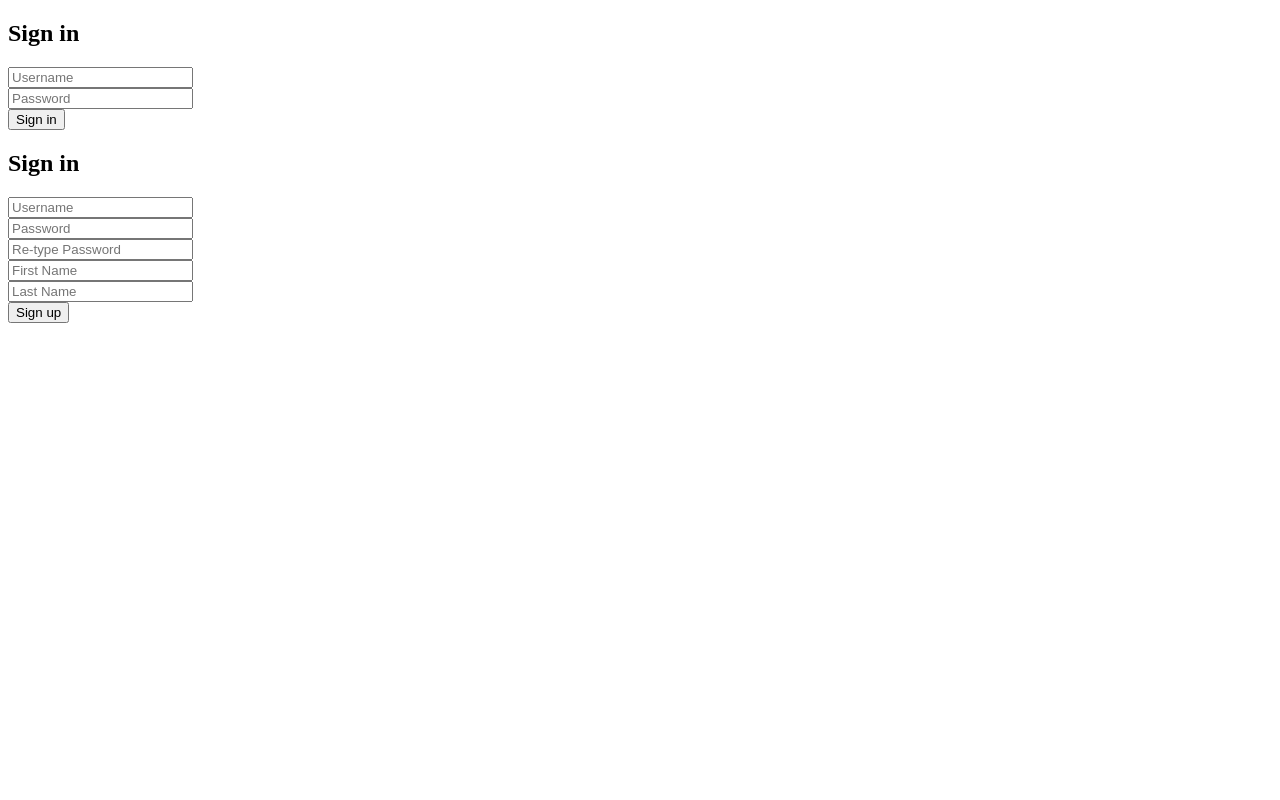
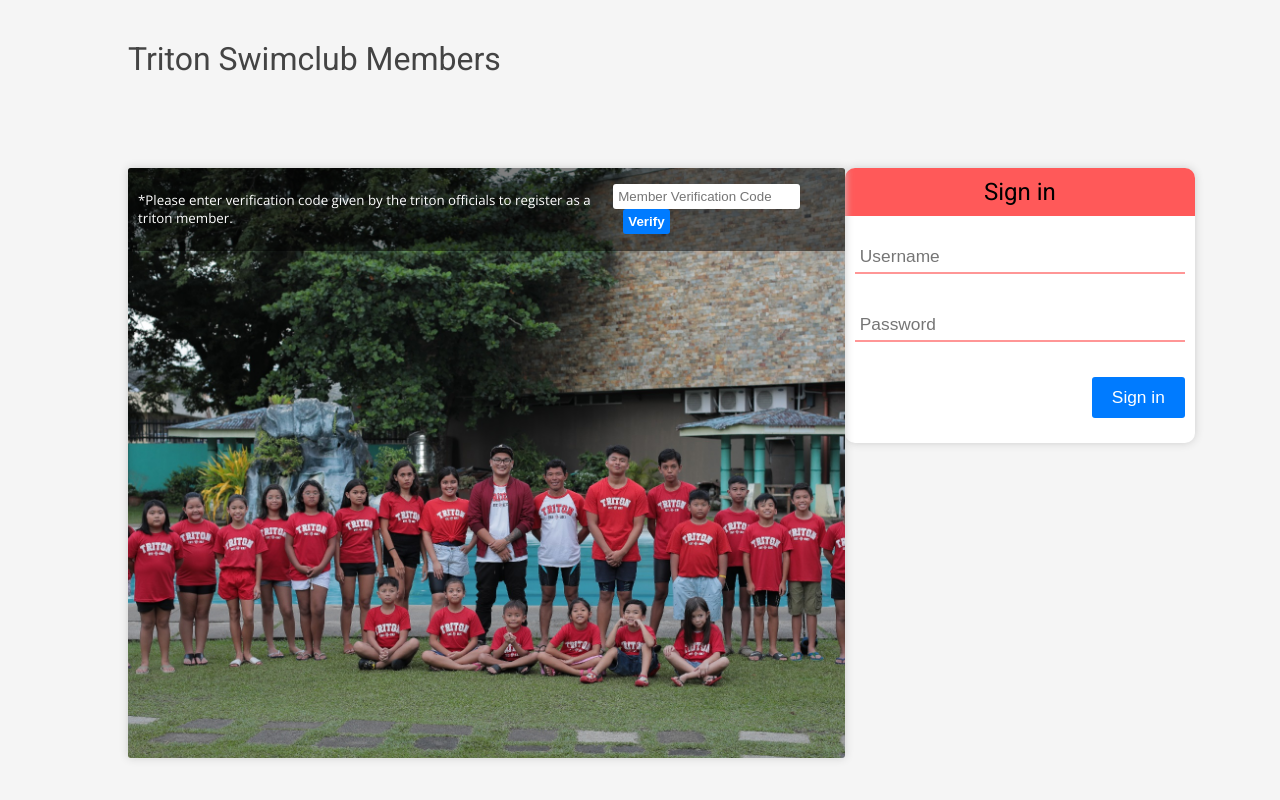
Before and after one commit to neilaldreiii/tritonswim, a PHP site: page /Triton.php in a window 1280 px wide. Run offline with PHP 8.4, Linux system fonts and the light colour scheme; data that the repository does not hold is empty.

Commit message:
added styling to triton, login and register

```diff
--- /dev/null
+++ b/Assets/Css/admin.css
@@ -0,0 +1,140 @@
+* {
+    box-sizing: border-box;
+}
+
+body {
+    font-family: 'Open Sans', sans-serif;
+    margin: 0;
+    padding: 0;
+    background: #f5f5f5;
+    color: #444;
+}
+
+h1,
+h2,
+h3,
+h4,
+h5,
+h6 {
+    margin: 0;
+    padding: 0;
+    font-family: 'Roboto', sans-serif;
+    font-weight: normal;
+}
+.input-field, .form-action {
+    padding: 10px;
+    margin: 15px 0;
+}
+.input-field input[type=text], .input-field input[type=password] {
+    outline: none;
+    border: none;
+    border-bottom: 2px solid #ff9696;
+    padding: 5px;
+    font-size: 13pt;
+    width: 100%;
+    display: block;
+}
+.input-field input[type=text]:hover, .input-field input[type=password]:hover {
+    border-bottom: 2px solid #FF0000;
+}
+.input-field input[type=text]:focus, .input-field input[type=password]:focus {
+    border-bottom: 2px solid #FF0000;
+}
+.form-action input[type=submit] {
+    outline: none;
+    border: none;
+    background: #007bff;
+    color: #fff;
+    font-size: 13pt;
+    padding: 10px 20px;
+    border-radius: 3px;
+}
+.form-action input[type=submit]:hover, .form-action input[type=submit]:focus {
+    background: #005fc4;
+    cursor: pointer;
+}
+.container {
+    width: 80%;
+    margin: auto;
+}
+.sub-container {
+    display: flex;
+    flex-flow: row;
+    justify-content: space-between;
+}
+.container .header {
+    padding: 40px 0;
+    margin: 50px 0;
+    margin-top: 0;
+}
+.form-header {
+    text-align: center;
+    background: #ff0000a6;
+    padding: 10px;
+    color: #000000;
+}
+.login-container {
+    width: 30%;
+}
+.login {
+    margin: auto;
+    border-radius: 10px;
+    box-shadow: 0 0 8px #ccc;
+    background: #FFF;
+    width: 350px;
+    overflow: hidden;
+}
+.login .form-action input[type=submit] {
+    display: block;
+    margin: auto;
+    margin-right: 0;
+}
+.register-container {
+    flex-grow: 1;
+    height: 590px;
+    background-image: url(../Media/Images/banner-one.JPG);
+    background-position: center;
+    background-repeat: no-repeat;
+    background-size: cover;
+    border-radius: 3px;
+    box-shadow: 0 0 8px #ccc;
+    position: relative;
+    overflow: hidden;
+}
+.overlay {
+    position: absolute;
+    top: 0;
+    left: 0;
+    width: 100%;
+    padding: 10px;
+    background: rgba(0,0,0,0.5);
+}
+.notice {
+    color: #FFF;
+    font-size: 10pt;
+    display: flex;
+    flex-flow: row;
+    justify-content: space-between;
+}
+.notice .notice-field {
+    margin: auto;
+}
+.notice .notice-field input[type=text]{
+    outline: none;
+    border: none;
+    border-radius: 3px;
+    padding: 5px;
+    display: inline-block;
+    margin: auto;
+    font-size: 10pt;
+}
+.notice .notice-field input[type=submit] {
+    outline: none;
+    border: none;
+    border-radius: 3px;
+    background: #007bff;
+    color: #FFF;
+    padding: 5px;
+    margin: 0 10px;
+    font-weight: 600;
+}
--- a/Assets/Include/register.inc.php
+++ b/Assets/Include/register.inc.php
@@ -1,8 +1,11 @@
 <div class="register">
+    <div class="form-header">
+        <h2>Sign Up</h2>
+    </div>
     <form action="<?php echo $current_file; ?>">
         <div class="form-container">
-            <div class="form-header">
-                <h2>Sign in</h2>
+            <div class="input-field">
+                <input type="text" name="verif" placeholder="Membership Verification Code">
             </div>
             <div class="input-field">
                 <input type="text" name="username" placeholder="Username">
--- a/Triton.php
+++ b/Triton.php
@@ -1,3 +1,8 @@
+<?php
+    require "Assets/Include/core.inc.php";
+    require "Assets/Include/connect.inc.php";
+ ?>
+
 <!DOCTYPE html>
 <html lang="en">
 
@@ -5,16 +10,34 @@
     <meta charset="UTF-8">
     <meta name="viewport" content="width=device-width, initial-scale=1.0">
     <meta http-equiv="X-UA-Compatible" content="ie=edge">
-    <title>Document</title>
+    <title>Triton | Members</title>
+    <link rel="stylesheet" href="Assets/Css/admin.css">
+    <link href="https://fonts.googleapis.com/css?family=Open+Sans|Roboto" rel="stylesheet">
 </head>
 
 <body>
+    <!-- Created new CSS File for members -->
     <div class="container">
-        <div class="login">
-            <?php include "Assets/Include/login.inc.php"; ?>
-        </div>
-        <div class="register">
-            <?php include "Assets/Include/register.inc.php"; ?>
+        <header class="header">
+            <h1>Triton Swimclub Members</h1>
+        </header>
+        <div class="sub-container">
+            <div class="register-container">
+                <div class="overlay">
+                    <div class="notice">
+                        <p>*Please enter verification code given by the triton officials to register as a triton member.</p>
+                        <div class="notice-field">
+                            <form action="<?php echo $current_file; ?>">
+                                <input type="text" name="verify" placeholder="Member Verification Code">
+                                <input type="submit" value="Verify">
+                            </form>
+                        </div>
+                    </div>
+                </div>
+            </div>
+            <div class="login-container">
+                <?php include "Assets/Include/login.inc.php"; ?>
+            </div>
         </div>
     </div>
 </body>
```
